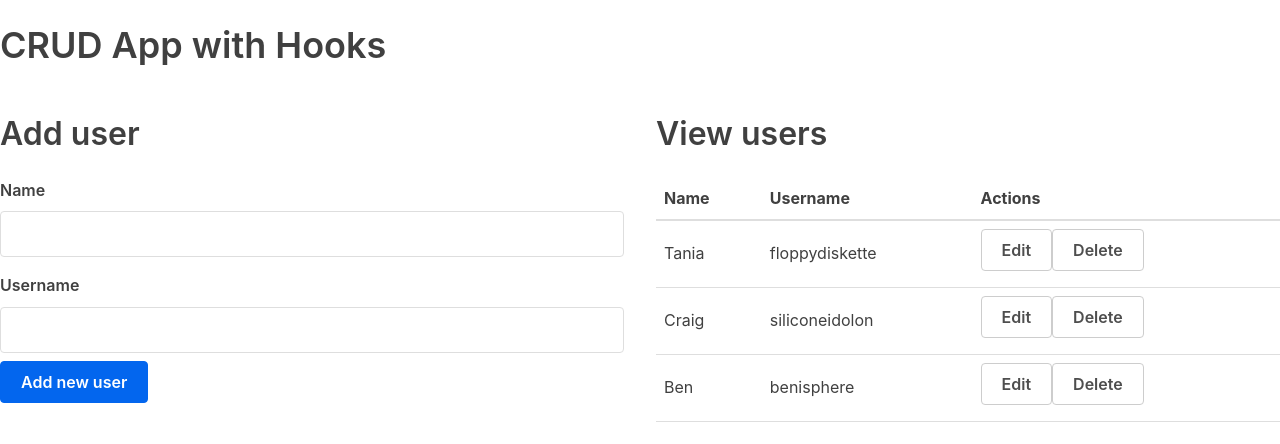
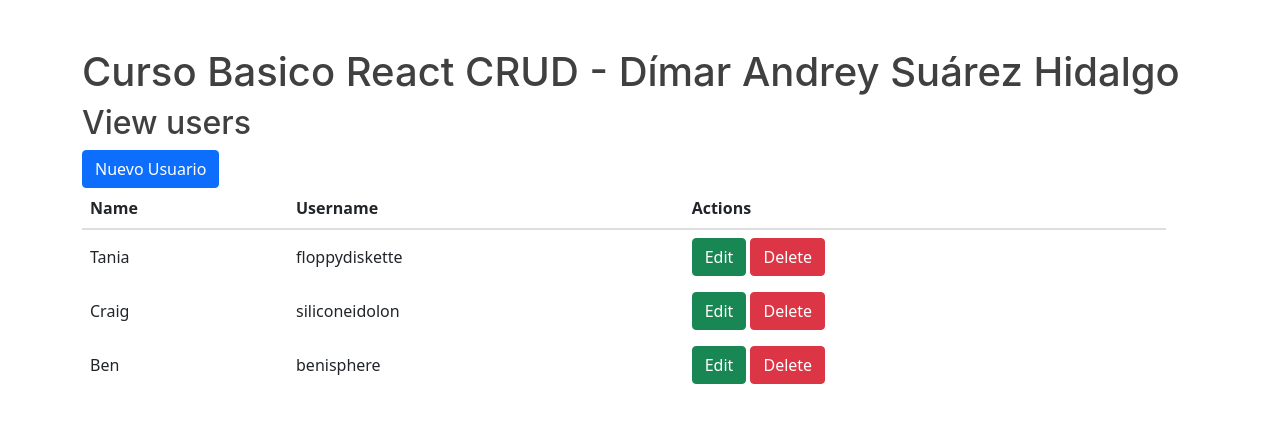
Before and after one commit to disu26/ReactCrudBasico, a React (Create React App) app in the folder crud_react/: page / in a window 1280 px wide. Shown: the top 444 px of the page. Built offline with nearby package versions, Linux system fonts and the light colour scheme; the HTML template or start-up script is replaced by a standard one.

Commit message:
Modificaciones: Se cambió toda la estructura básica del programa, para mostrar el formulario de añadir usuario y de editar usuario en un modal que se activa al presionar un botón.

```diff
--- a/crud_react/package.json
+++ b/crud_react/package.json
@@ -6,10 +6,12 @@
     "@testing-library/jest-dom": "^5.16.4",
     "@testing-library/react": "^13.1.1",
     "@testing-library/user-event": "^13.5.0",
+    "bootstrap": "^5.1.3",
     "react": "^18.1.0",
     "react-dom": "^18.1.0",
     "react-hook-form": "^7.30.0",
     "react-scripts": "5.0.1",
+    "reactstrap": "^9.0.2",
     "uuid": "^8.3.2",
     "web-vitals": "^2.1.4"
   },
--- a/crud_react/src/App.js
+++ b/crud_react/src/App.js
@@ -1,8 +1,9 @@
 import { useState } from "react";
 import UserTable from "./components/UserTable";
 import { v4 as uuidv4 } from 'uuid';
-import AddUserForm from "./components/AddUserForm";
 import EditUserForm from "./components/EditUserForm";
+import ModalEdit from "./components/ModalEdit";
+import ModalAdd from "./components/ModalAdd";
 
 
 function App() {
@@ -15,6 +16,8 @@ function App() {
 
   const [users, setUsers] = useState(usersData)
 
+  const [adding, setAdding] = useState(false);
+
   //Agregar usuarios
   const addUsers = (user) => {
     user.id = uuidv4()
@@ -22,7 +25,9 @@ function App() {
       ...users,
       user
     ])
+    setAdding(false)
   }
+
 
   //Eliminar Usuarios
   const deleteUser = (id) => {
@@ -46,39 +51,36 @@ function App() {
   const updateUser = (id, updateUser) => {
     setEditing(false);
 
-    setUsers(users.map(user => (user.id == id ? updateUser : user)))
+    setUsers(users.map(user => (user.id === id ? updateUser : user)))
   }
 
   return (
-    <div className="App">
-      <h1>CRUD App with Hooks</h1>
+    <div className="container mt-5">
+      <h1>Curso Basico React CRUD - Dímar Andrey Suárez Hidalgo</h1>
       <div className="flex-row">
-        <div className="flex-large">
-          {
-            editing ? (
-              <div>
-                <h2>Edit user</h2>
-                <EditUserForm
-                  currentUser = {currentUser}
-                  updateUser = {updateUser}
-                />
-              </div>
-            ) : (
-              <div>
-                  <h2>Add user</h2>
-                  <AddUserForm addUsers = {addUsers}/>
-              </div>
-            )
-          }
-
-        </div>
         <div className="flex-large">
           <h2>View users</h2>
           <UserTable
             users = {users}
             deleteUser = {deleteUser}
             editRow = {editRow}
+            setAdding = {setAdding}
           />
+        </div>
+        <div>
+          <div className="flex-large">
+            <ModalEdit
+              updateUser = {updateUser}
+              editing={editing}
+              currentUser= {currentUser}
+            />
+          </div>
+          <div className="flex-large">
+            <ModalAdd
+              adding= {adding}
+              addUsers = {addUsers}
+            />
+          </div>
         </div>
       </div>
     </div>
--- a/crud_react/src/components/EditUserForm.jsx
+++ b/crud_react/src/components/EditUserForm.jsx
@@ -2,8 +2,6 @@ import React, { Fragment } from 'react';
 import { useForm } from 'react-hook-form';
 
 const EditUserForm = (props) => {
-
-    console.log(props.currentUser)
 
     const { register, handleSubmit, formState: { errors }, setValue } = useForm({
         defaultValues: props.currentUser
--- /dev/null
+++ b/crud_react/src/components/ModalAdd.jsx
@@ -0,0 +1,23 @@
+import React from 'react'
+import "bootstrap/dist/css/bootstrap.min.css";
+import AddUserForm from './AddUserForm'
+import {
+  Modal,
+  ModalHeader,
+  ModalBody
+} from "reactstrap";
+
+const ModalAdd = ({adding, addUsers}) => {
+  return (
+    <Modal isOpen={adding}>
+        <ModalHeader>
+            <div><h3>Añadir Usuario</h3></div>
+        </ModalHeader>
+        <ModalBody>
+            <AddUserForm addUsers={addUsers} />
+        </ModalBody>
+    </Modal>
+  )
+}
+
+export default ModalAdd
--- /dev/null
+++ b/crud_react/src/components/ModalEdit.jsx
@@ -0,0 +1,23 @@
+import React from 'react'
+import "bootstrap/dist/css/bootstrap.min.css";
+import {
+  Modal,
+  ModalHeader,
+  ModalBody
+} from "reactstrap";
+import EditUserForm from './EditUserForm';
+
+const ModalEdit = ({updateUser, editing, currentUser}) => {
+    return (
+        <Modal isOpen={editing}>
+            <ModalHeader>
+                <div><h3>Editar Usuario</h3></div>
+            </ModalHeader>
+            <ModalBody>
+                <EditUserForm currentUser={currentUser} updateUser={updateUser} />
+            </ModalBody>
+        </Modal>
+    )
+}
+
+export default ModalEdit
--- a/crud_react/src/components/UserTable.jsx
+++ b/crud_react/src/components/UserTable.jsx
@@ -3,6 +3,7 @@ import React, { Fragment } from 'react';
 const UserTable = (props) => {
     return (
         <Fragment>
+            <button className="btn btn-primary" onClick={() => {props.setAdding(true)}}>Nuevo Usuario</button>
             <table>
                 <thead>
                 <tr>
@@ -20,17 +21,20 @@ const UserTable = (props) => {
                                 <td>{user.username}</td>
                                 <td>
                                 <button
-                                    className="button muted-button"
+                                    className="btn btn-success"
                                     onClick={() => {props.editRow(user)}}
                                 >Edit</button>
+                                {"  "}
                                 <button
-                                    className="button muted-button"
+                                    className="btn btn-danger"
                                     onClick={() => {props.deleteUser(user.id)}}
                                 >Delete</button>
                                 </td>
                             </tr>
                         )) : (
-                            <tr colspan={3}>No users</tr>
+                            <tr>
+                                <td colSpan={3}> No Users </td>
+                            </tr>
                         )
                     }
 
```
Also changed, not shown: 1 other file (tests, documents, lock files or other folders).
